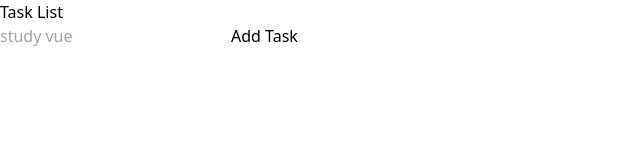
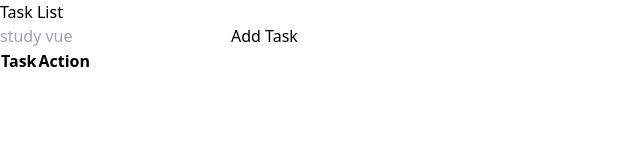
Before and after one commit to CSjianbel/TaskList, a Vue app in the folder client/: page / in a window 1280 px wide. Shown: the top 160 px of the page, without its empty margins (0-640 px from the left). Built offline with nearby package versions, Linux system fonts and the light colour scheme.

Commit message:
feat: added base table

```diff
--- a/client/src/App.vue
+++ b/client/src/App.vue
@@ -5,12 +5,32 @@ import AddTask from './components/AddTask.vue';
 
 
 <template>
-  <div class="flex flex-col justify-center items-center p-4">
-    <h1 class="mb-4 text-3xl font-extrabold text-gray-900 dark:text-white md:text-5xl lg:text-6xl"><span class="text-transparent bg-clip-text bg-gradient-to-r to-emerald-600 from-sky-400">Task List</span></h1>
+  <div class="flex flex-col justify-center items-center p-4 space-x-5 space-y-5">
+    <h1 class="mb-4 text-3xl font-extrabold text-gray-900 dark:text-white md:text-5xl lg:text-6xl"><span
+        class="text-transparent bg-clip-text bg-gradient-to-r to-emerald-600 from-sky-400">Task List</span></h1>
 
     <AddTask />
+
+
+
+    <div class="relative overflow-x-auto shadow-md sm:rounded-lg">
+      <table class="w-full text-sm text-left rtl:text-right text-gray-500">
+        <thead class="text-xs text-gray-700 uppercase bg-gray-50">
+          <tr>
+            <th scope="col" class="px-6 py-3">
+              Task
+            </th>
+            <th scope="col" class="px-6 py-3">
+              Action
+            </th>
+          </tr>
+        </thead>
+        <tbody>
+        </tbody>
+      </table>
+    </div>
+
   </div>
 </template>
 
-<style scoped>
-</style>
+<style scoped></style>
```
